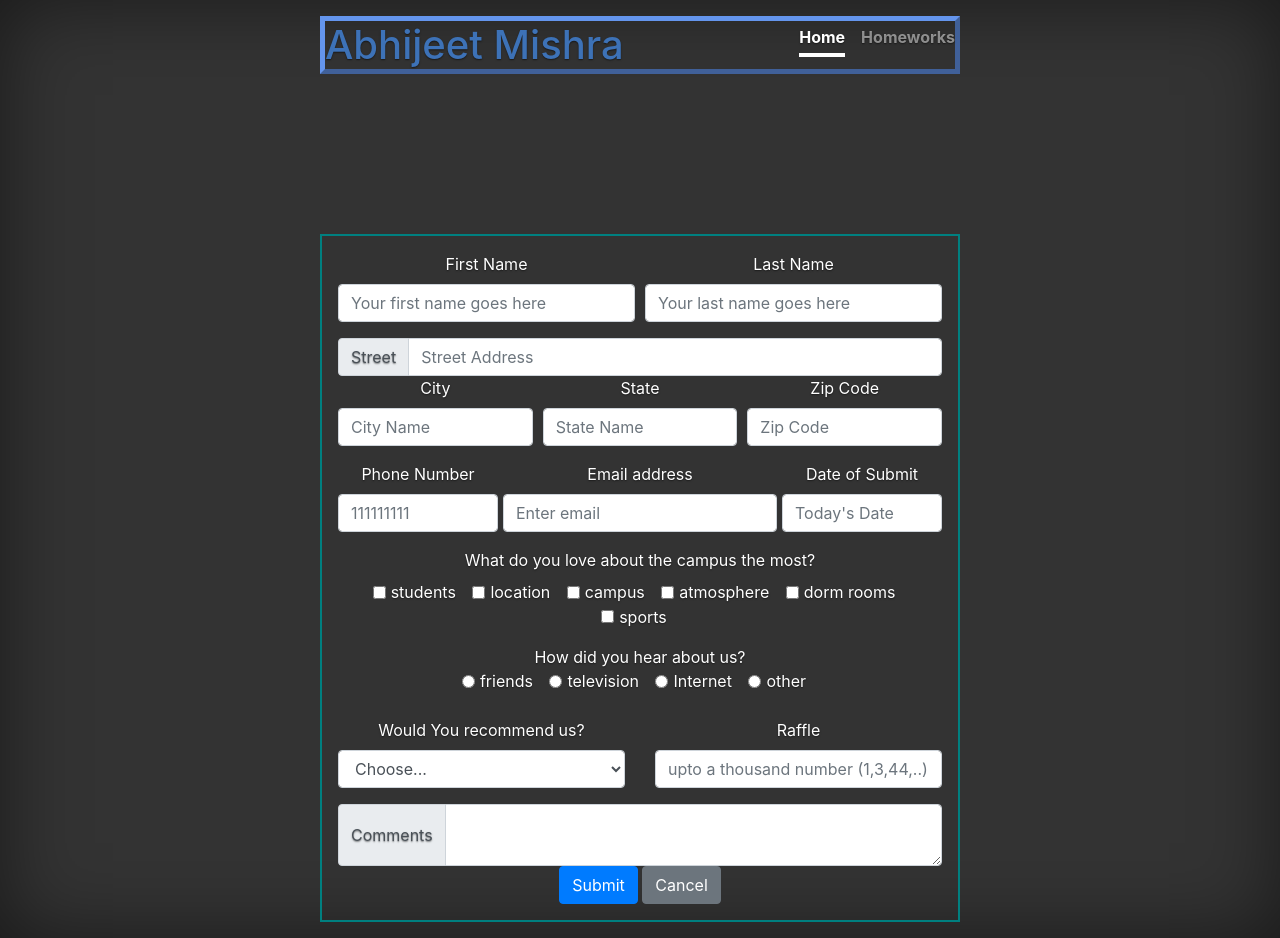
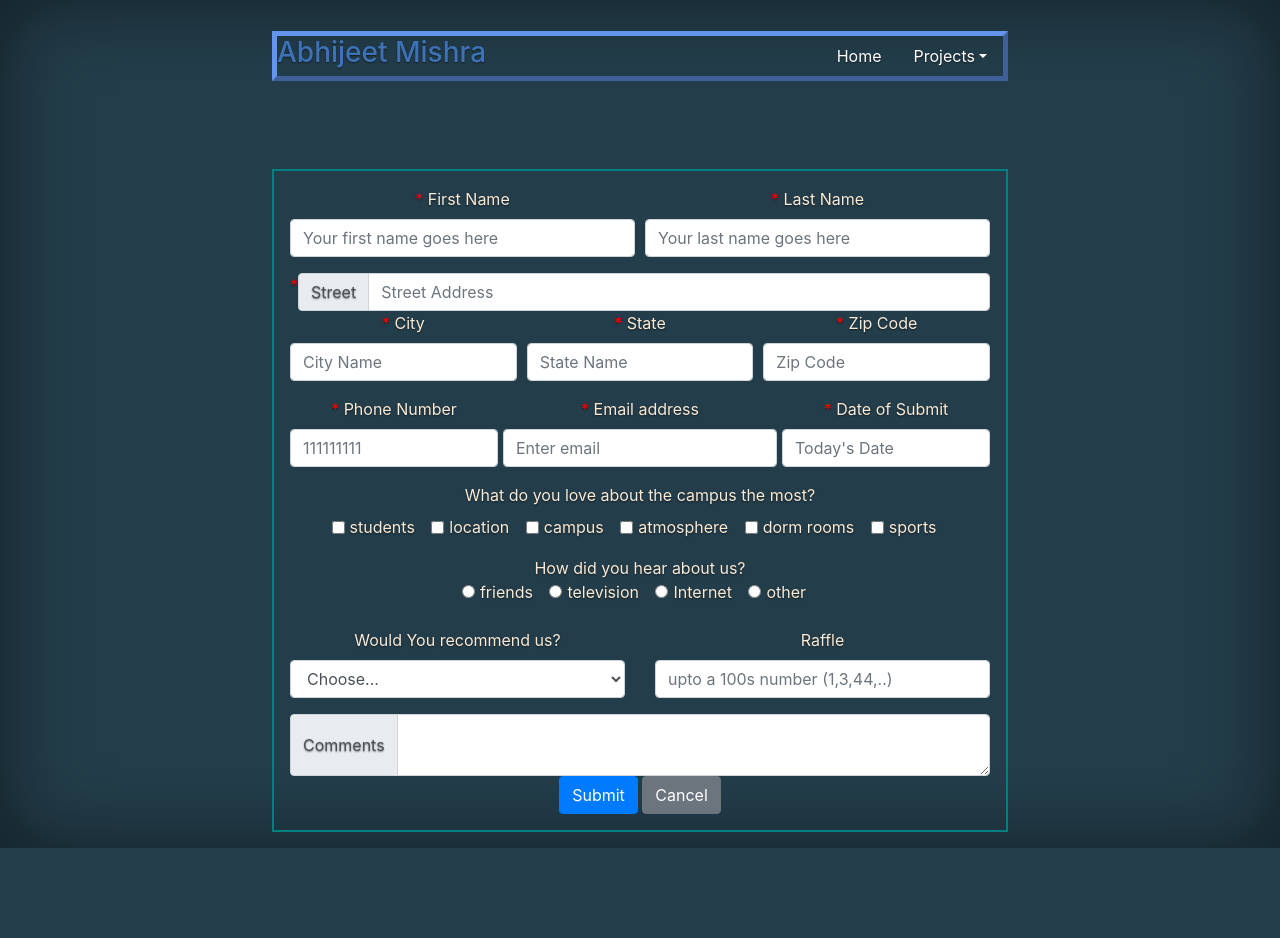
Before and after one commit to disisavi/SWE645, a plain HTML site: page SWE645-Student-Survey-Form/src/main/webapp/index.html in a window 1280 px wide. After the commit the page ends 848 px from the top, so only its background shows below. Drawn offline with nearby package versions, Linux system fonts and the light colour scheme.

Commit message:
made modifications to according to specs

```diff
--- a/SWE645-Student-Survey-Form/pom.xml
+++ b/SWE645-Student-Survey-Form/pom.xml
@@ -4,7 +4,7 @@
     <groupId>edu.swe.645</groupId>
     <artifactId>SWE645-Student-Survey-Form</artifactId>
     <packaging>war</packaging>
-    <version>1.0-SNAPSHOT</version>
+    <version>1.1-SNAPSHOT</version>
     <name>SWE645-Student-Survey-Form Maven Webapp</name>
     <url>https://github.com/disisavi/SWE645</url>
     <dependencies>
@@ -16,6 +16,6 @@
         </dependency>
     </dependencies>
     <build>
-        <finalName>SWE645-Student-Survey-Form</finalName>
+        <finalName>sf</finalName>
     </build>
 </project>
--- a/SWE645-Student-Survey-Form/src/main/webapp/index.html
+++ b/SWE645-Student-Survey-Form/src/main/webapp/index.html
@@ -6,7 +6,7 @@
     <meta name="viewport" content="width=device-width, initial-scale=1, shrink-to-fit=no">
     <meta name="description" content="">
     <meta name="author" content="Abhijeet Mishra -- SWE 645">
-    <title>Abhijeet Mishras</title>
+    <title>Student Survey</title>
     <!-- Bootstrap core CSS -->
     <link rel="stylesheet" href="https://stackpath.bootstrapcdn.com/bootstrap/4.3.1/css/bootstrap.min.css"
           integrity="sha384-ggOyR0iXCbMQv3Xipma34MD+dH/1fQ784/j6cY/iJTQUOhcWr7x9JvoRxT2MZw1T" crossorigin="anonymous">
@@ -26,30 +26,44 @@
 
 <body class="text-center">
 <div class="cover-container d-flex w-100 h-100 p-3 mx-auto flex-column">
+    <!--    the header starts here -->
     <header class="masthead">
         <div class="inner">
-            <h1 class="masthead-brand">Abhijeet Mishra</h1>
-            <nav class="nav nav-masthead justify-content-center">
-                <a class="nav-link active" href="#">Home</a>
-                <a class="nav-link" href="#">Homeworks</a>
-            </nav>
+            <h3 class="masthead-brand">Abhijeet Mishra</h3>
+            <ul class="nav nav-nav-tabs justify-content-end">
+                <li class="nav-item">
+                    <a class="nav-link active" href="http://avi.swe.645.s3-website-us-east-1.amazonaws.com/">Home</a>
+                </li>
+                <li class="nav-item dropdown">
+                    <a class="nav-link dropdown-toggle" data-toggle="dropdown" href="#" role="button"
+                       aria-haspopup="true" aria-expanded="false">Projects</a>
+                    <div class="dropdown-menu">
+                        <a class="dropdown-item"
+                           href="http:\\ec2-3-80-193-222.compute-1.amazonaws.com/sf/">Student
+                            Survey Website</a>
+                    </div>
+                </li>
+            </ul>
         </div>
     </header>
+    <!--    header ends-->
+
+    <!--    this is the rest of the body of page. Footer will be a seperate section if implemented-->
     <div class="outer-bound">
-        <form class = "formStyle">
+        <form class="formStyle">
             <div class="form-row">
-                <div class="form-group col">
+                <div class="form-group col required">
                     <label for="firstName">First Name</label>
                     <input type="text" class="form-control" id="firstName" aria-describedby="First Name"
                            placeholder="Your first name goes here">
                 </div>
-                <div class="form-group col">
+                <div class="form-group col required">
                     <label for="lastName">Last Name</label>
                     <input type="text" class="form-control" id="lastName" aria-describedby="Last Name"
                            placeholder="Your last name goes here">
                 </div>
             </div>
-            <div class="input-group">
+            <div class="input-group required">
                 <div class="input-group-prepend">
                     <span class="input-group-text">Street</span>
                 </div>
@@ -57,34 +71,34 @@
                        placeholder="Street Address">
             </div>
             <div class=form-row>
-                <div class="form-group col">
+                <div class="form-group col required">
                     <label for="city">City</label>
                     <input type="text" class="form-control" id="city" aria-describedby="City Name"
                            placeholder="City Name">
                 </div>
-                <div class="form-group col">
+                <div class="form-group col required">
                     <label for="state">State</label>
                     <input type="text" class="form-control" id="State" aria-describedby="State Name"
                            placeholder="State Name">
                 </div>
-                <div class="form-group col">
+                <div class="form-group col required">
                     <label for="zipCode">Zip Code</label>
                     <input type="text" class="form-control" id="zipCode" aria-describedby="Zip Code"
                            placeholder="Zip Code">
                 </div>
             </div>
             <div class=form-row>
-                <div class="form-group col">
+                <div class="form-group col required">
                     <label for="PhoneNumber">Phone Number</label>
                     <input type="text" class="form-control" id="PhoneNumber" aria-describedby="Phone Number"
                            placeholder="111111111">
                 </div>
-                <div class="form-group">
+                <div class="form-group required">
                     <label for="inputEmail1">Email address</label>
                     <input type="email" class="form-control" id="inputEmail1" aria-describedby="emailHelp"
                            placeholder="Enter email">
                 </div>
-                <div class="form-group col">
+                <div class="form-group col required">
                     <label for="datePicker">Date of Submit</label>
                     <input type="text" class="form-control" id="datePicker" aria-describedby="date Picker"
                            placeholder="Today's Date">
@@ -155,7 +169,7 @@
                 <div class="form-group col">
                     <label for="Raffle">Raffle</label>
                     <input type="text" class="form-control" id="Raffle" aria-describedby="Street Address"
-                           placeholder="upto a thousand number (1,3,44,..)">
+                           placeholder="upto a 100s number (1,3,44,..)">
                 </div>
             </div>
             <div class="input-group">
@@ -170,8 +184,9 @@
             </div>
         </form>
     </div>
+    <!--    page body ends-->
 </div>
 
 </body>
-
+<!--end of body-->
 </html>
--- a/SWE645-Student-Survey-Form/src/main/webapp/style/stylesheet.css
+++ b/SWE645-Student-Survey-Form/src/main/webapp/style/stylesheet.css
@@ -1,5 +1,5 @@
 /*
- * Global StyleSheet for any page in the project. All webpages need to import this.
+ * Global StyleSheet for any page in the project. All websites need to import this.
  */
 
 /* Links */
@@ -8,31 +8,34 @@ a:focus,
 a:hover {
     color: #fff;
 }
+
 /*
  * Base structure
  */
 
 html,
 body {
-    background-color: #333333;
+    background-color: #233d4a;
 }
 
 body {
     display: -ms-flexbox;
     display: flex;
-    color: #fff;
+    color: antiquewhite;
     text-shadow: 0 .05rem .1rem rgba(0, 0, 0, .5);
     box-shadow: inset 0 0 5rem rgba(0, 0, 0, .5);
 }
 
 .cover-container {
-    max-width: 42em;
-    margin-left: auto!important;
-    margin-right: auto!important;
+    max-width: 60%;
+    margin-left: auto !important;
+    margin-right: auto !important;
 
 }
+
 .masthead {
-    margin-bottom: 25%;
+    margin-top: 2%;
+    margin-bottom: 12%;
     border: 5px outset cornflowerblue;
 }
 
@@ -62,18 +65,26 @@ body {
     color: #fff;
     border-bottom-color: #fff;
 }
-.outer-bound{
+
+.outer-bound {
     border: 2px solid teal;
 }
 
-.formStyle{
+.formStyle {
     padding: 1rem;
 }
+
 @media (min-width: 48em) {
     .masthead-brand {
         float: left;
     }
+
     .nav-masthead {
         float: right;
     }
 }
+/*To indicate a feild as a required feild*/
+.required:before {
+    content: " *";
+    color: red;
+}
```
Also changed, not shown: Class Website/index.html (+17 -5 lines), 1 other file.
